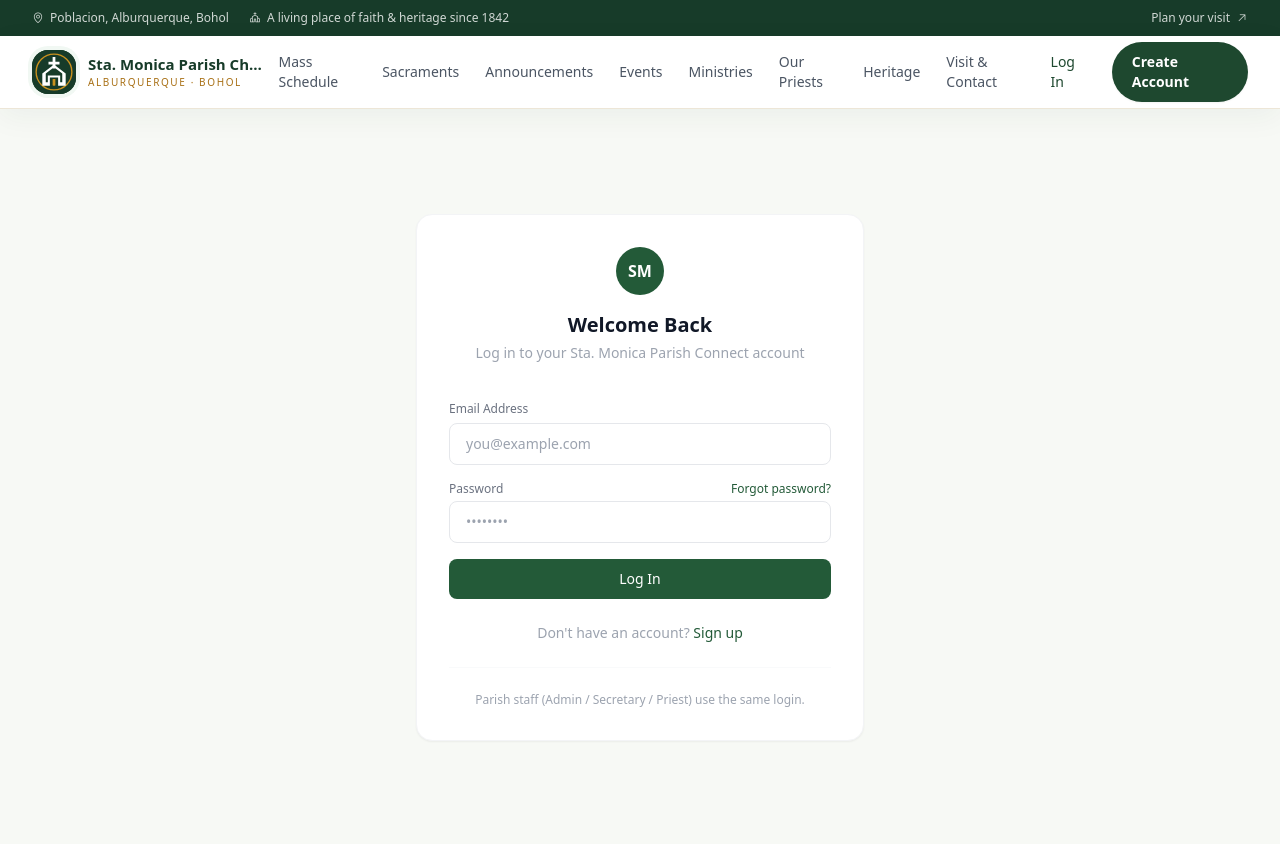
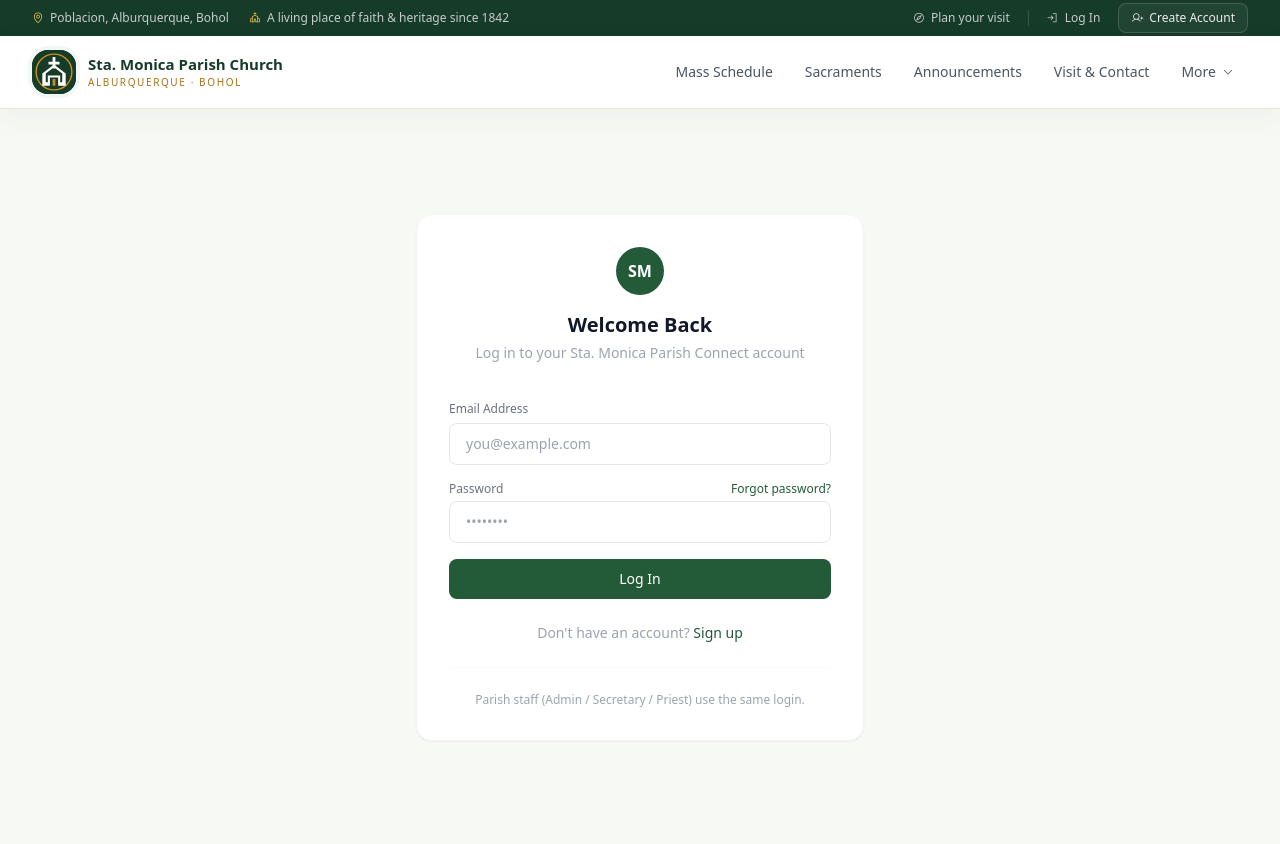
Before and after one commit to Malate1/STAMONICAPARISH, a CodeIgniter app: page /stamonica-parish/login in a window 1280 px wide. Shown: the top 844 px of the page. Run offline with CodeIgniter, Linux system fonts and the light colour scheme; some libraries are stand-ins or nearby versions; some web fonts are replaced.

Commit message:
Refactor public navigation structure and enhance mobile responsiveness

```diff
--- a/application/views/partials/public_nav.php
+++ b/application/views/partials/public_nav.php
@@ -3,35 +3,22 @@ $current_path = trim(uri_string(), '/');
 $is_active = static function ($route) use ($current_path) {
     return $current_path === $route || strpos($current_path, $route . '/') === 0;
 };
-?>
-<div class="hidden md:block bg-parish-900 text-white/80 text-xs">
-  <div class="max-w-7xl mx-auto px-4 sm:px-6 lg:px-8 h-9 flex items-center justify-between">
-    <div class="flex items-center gap-5">
-      <span class="inline-flex items-center gap-1.5"><i class="ph ph-map-pin"></i> Poblacion, Alburquerque, Bohol</span>
-      <span class="inline-flex items-center gap-1.5"><i class="ph ph-church"></i> A living place of faith &amp; heritage since 1842</span>
-    </div>
-    <a href="<?= site_url('contact') ?>" class="inline-flex items-center gap-1.5 hover:text-white transition">
-      Plan your visit <i class="ph ph-arrow-up-right"></i>
-    </a>
-  </div>
-</div>
 
-<nav x-data="{ open: false }" class="sticky top-0 z-40 bg-white/95 backdrop-blur-xl border-b border-stonewarm-200/80 shadow-[0_8px_30px_rgba(23,59,41,.05)]">
-  <div class="max-w-7xl mx-auto px-4 sm:px-6 lg:px-8">
-    <div class="flex justify-between items-center h-[72px]">
-      <a href="<?= site_url('/') ?>" class="flex items-center gap-3 min-w-0">
-        <div class="w-11 h-11 rounded-2xl bg-parish-800 ring-4 ring-parish-50 flex-shrink-0 overflow-hidden shadow-sm">
-          <img src="<?= base_url('favicon.svg') ?>" alt="Sta. Monica Parish Church logo" class="w-full h-full object-cover">
-        </div>
-        <div class="leading-tight min-w-0">
-          <div class="font-bold text-parish-900 text-[15px] truncate">Sta. Monica Parish Church</div>
-          <div class="text-[10px] text-gold-600 tracking-[.16em] uppercase mt-0.5">Alburquerque · Bohol</div>
-        </div>
-      </a>
+$primary_links = [
+    'mass-schedule' => 'Mass Schedule',
+    'sacraments' => 'Sacraments',
+    'announcements' => 'Announcements',
+    'contact' => 'Visit & Contact',
+];
 
-      <div class="hidden xl:flex items-center gap-0.5">
-        <?php
-          $links = [
+$secondary_links = [
+    'events' => ['label' => 'Events', 'icon' => 'ph-calendar-star'],
+    'ministries' => ['label' => 'Ministries', 'icon' => 'ph-users-three'],
+    'priests' => ['label' => 'Our Priests', 'icon' => 'ph-church'],
+    'about' => ['label' => 'Heritage', 'icon' => 'ph-landmark'],
+];
+
+$all_links = [
     'mass-schedule' => 'Mass Schedule',
     'sacraments' => 'Sacraments',
     'announcements' => 'Announcements',
@@ -41,46 +28,168 @@ $is_active = static function ($route) use ($current_path) {
     'about' => 'Heritage',
     'contact' => 'Visit & Contact',
 ];
-          foreach ($links as $route => $label):
-            $active = $is_active($route);
+
+$secondary_active = false;
+foreach (array_keys($secondary_links) as $route) {
+    if ($is_active($route)) {
+        $secondary_active = true;
+        break;
+    }
+}
 ?>
-        <a href="<?= site_url($route) ?>" class="px-3 py-2 text-sm font-medium rounded-full transition <?= $active ? 'bg-parish-50 text-parish-800' : 'text-gray-600 hover:text-parish-800 hover:bg-stonewarm-50' ?>">
+
+<!-- Slim utility bar: location + subtle account actions -->
+<div class="hidden md:block bg-parish-900 text-white/75 text-xs">
+  <div class="max-w-[1440px] mx-auto px-5 lg:px-8 h-9 flex items-center justify-between gap-6">
+    <div class="flex items-center gap-5 min-w-0">
+      <span class="inline-flex items-center gap-1.5 whitespace-nowrap">
+        <i class="ph ph-map-pin text-gold-300"></i>
+        Poblacion, Alburquerque, Bohol
+      </span>
+      <span class="hidden lg:inline-flex items-center gap-1.5 truncate">
+        <i class="ph ph-church text-gold-300"></i>
+        A living place of faith &amp; heritage since 1842
+      </span>
+    </div>
+
+    <div class="flex items-center gap-1 flex-shrink-0">
+      <a href="<?= site_url('contact') ?>" class="inline-flex items-center gap-1.5 px-2.5 py-1.5 rounded-lg hover:bg-white/10 hover:text-white transition">
+        <i class="ph ph-compass"></i>
+        Plan your visit
+      </a>
+
+      <span class="w-px h-4 bg-white/15 mx-1"></span>
+
+      <?php if (!empty($current_user)): ?>
+        <a href="<?= role_home_url($current_user['role_id']) ?>" class="inline-flex items-center gap-2 px-2.5 py-1.5 rounded-lg hover:bg-white/10 hover:text-white transition">
+          <span class="w-5 h-5 rounded-full bg-gold-500 text-white flex items-center justify-center text-[9px] font-bold">
+            <?= initials($current_user['first_name'] . ' ' . $current_user['last_name']) ?>
+          </span>
+          My Account
+        </a>
+      <?php else: ?>
+        <a href="<?= site_url('login') ?>" class="inline-flex items-center gap-1.5 px-2.5 py-1.5 rounded-lg hover:bg-white/10 hover:text-white transition">
+          <i class="ph ph-sign-in"></i>
+          Log In
+        </a>
+        <a href="<?= site_url('register') ?>" class="inline-flex items-center gap-1.5 ml-1 px-3 py-1.5 rounded-lg border border-white/15 bg-white/5 text-white/90 hover:bg-white/10 hover:border-white/25 hover:text-white transition">
+          <i class="ph ph-user-plus"></i>
+          Create Account
+        </a>
+      <?php endif; ?>
+    </div>
+  </div>
+</div>
+
+<nav
+  x-data="{ open: false, moreOpen: false }"
+  class="sticky top-0 z-40 bg-white/95 backdrop-blur-xl border-b border-stonewarm-200/80 shadow-[0_8px_30px_rgba(23,59,41,.05)]"
+>
+  <div class="max-w-[1440px] mx-auto px-4 sm:px-6 lg:px-8">
+    <div class="flex items-center justify-between gap-5 h-[72px]">
+      <!-- Brand -->
+      <a href="<?= site_url('/') ?>" class="flex items-center gap-3 min-w-0 flex-shrink-0">
+        <div class="w-11 h-11 rounded-2xl bg-parish-800 ring-4 ring-parish-50 flex-shrink-0 overflow-hidden shadow-sm">
+          <img src="<?= base_url('favicon.svg') ?>" alt="Sta. Monica Parish Church logo" class="w-full h-full object-cover">
+        </div>
+        <div class="leading-tight min-w-0">
+          <div class="font-bold text-parish-900 text-[15px] truncate max-w-[230px]">Sta. Monica Parish Church</div>
+          <div class="text-[10px] text-gold-600 tracking-[.16em] uppercase mt-0.5 whitespace-nowrap">Alburquerque · Bohol</div>
+        </div>
+      </a>
+
+      <!-- Desktop navigation -->
+      <div class="hidden xl:flex items-center justify-end gap-1 min-w-0">
+        <?php foreach ($primary_links as $route => $label): ?>
+          <a href="<?= site_url($route) ?>"
+             class="px-3.5 py-2 text-sm font-medium rounded-full whitespace-nowrap transition <?= $is_active($route) ? 'bg-parish-50 text-parish-800' : 'text-gray-600 hover:text-parish-800 hover:bg-stonewarm-50' ?>">
             <?= $label ?>
+          </a>
+        <?php endforeach; ?>
+
+        <!-- Full secondary nav only on very wide screens -->
+        <div class="hidden 2xl:flex items-center gap-1">
+          <?php foreach ($secondary_links as $route => $meta): ?>
+            <a href="<?= site_url($route) ?>"
+               class="px-3.5 py-2 text-sm font-medium rounded-full whitespace-nowrap transition <?= $is_active($route) ? 'bg-parish-50 text-parish-800' : 'text-gray-600 hover:text-parish-800 hover:bg-stonewarm-50' ?>">
+              <?= $meta['label'] ?>
             </a>
           <?php endforeach; ?>
         </div>
 
-      <div class="hidden xl:flex items-center gap-2">
-        <?php if (!empty($current_user)): ?>
-          <a href="<?= role_home_url($current_user['role_id']) ?>" class="flex items-center gap-2 pl-2 pr-3 py-1.5 rounded-full border border-stonewarm-200 hover:border-parish-200 hover:bg-parish-50 transition">
-            <div class="w-8 h-8 rounded-full bg-gold-500 text-white flex items-center justify-center text-xs font-semibold"><?= initials($current_user['first_name'] . ' ' . $current_user['last_name']) ?></div>
-            <span class="text-sm font-medium text-gray-700"><?= html_escape($current_user['first_name']) ?></span>
+        <!-- Compact "More" dropdown for standard desktop widths -->
+        <div class="relative 2xl:hidden" @click.outside="moreOpen = false">
+          <button
+            type="button"
+            @click="moreOpen = !moreOpen"
+            :aria-expanded="moreOpen"
+            class="inline-flex items-center gap-1.5 px-3.5 py-2 text-sm font-medium rounded-full whitespace-nowrap transition <?= $secondary_active ? 'bg-parish-50 text-parish-800' : 'text-gray-600 hover:text-parish-800 hover:bg-stonewarm-50' ?>"
+          >
+            More
+            <i class="ph ph-caret-down text-xs transition-transform" :class="moreOpen ? 'rotate-180' : ''"></i>
+          </button>
+
+          <div
+            x-show="moreOpen"
+            x-cloak
+            x-transition.origin.top.right
+            class="absolute right-0 top-full mt-2 w-60 rounded-2xl bg-white border border-stonewarm-200 shadow-xl p-2"
+          >
+            <?php foreach ($secondary_links as $route => $meta): ?>
+              <a href="<?= site_url($route) ?>"
+                 @click="moreOpen = false"
+                 class="flex items-center gap-3 px-3.5 py-3 rounded-xl text-sm transition <?= $is_active($route) ? 'bg-parish-50 text-parish-800 font-semibold' : 'text-gray-700 hover:bg-stonewarm-50 hover:text-parish-800' ?>">
+                <span class="w-8 h-8 rounded-lg bg-parish-50 text-parish-700 flex items-center justify-center">
+                  <i class="ph <?= $meta['icon'] ?>"></i>
+                </span>
+                <span><?= $meta['label'] ?></span>
+                <i class="ph ph-arrow-right ml-auto text-gray-300"></i>
               </a>
-        <?php else: ?>
-          <a href="<?= site_url('login') ?>" class="px-4 py-2 text-sm font-medium text-parish-800 hover:bg-parish-50 rounded-full transition">Log In</a>
-          <a href="<?= site_url('register') ?>" class="px-5 py-2.5 text-sm font-semibold text-white bg-parish-800 hover:bg-parish-900 rounded-full shadow-sm transition">Create Account</a>
-        <?php endif; ?>
+            <?php endforeach; ?>
+          </div>
+        </div>
       </div>
 
-      <button @click="open = !open" :aria-expanded="open" aria-label="Open navigation menu" class="xl:hidden w-10 h-10 inline-flex items-center justify-center rounded-full bg-stonewarm-50 text-parish-900 hover:bg-parish-50 transition">
+      <!-- Mobile/tablet menu button -->
+      <button
+        @click="open = !open"
+        :aria-expanded="open"
+        aria-label="Open navigation menu"
+        class="xl:hidden w-10 h-10 inline-flex items-center justify-center rounded-full bg-stonewarm-50 text-parish-900 hover:bg-parish-50 transition flex-shrink-0"
+      >
         <i class="ph text-2xl" :class="open ? 'ph-x' : 'ph-list'"></i>
       </button>
     </div>
   </div>
 
-  <div x-show="open" x-cloak x-transition.opacity class="xl:hidden border-t border-stonewarm-200 bg-white">
-    <div class="px-4 py-4 grid sm:grid-cols-2 gap-1">
-      <?php foreach ($links as $route => $label): ?>
-      <a @click="open = false" href="<?= site_url($route) ?>" class="flex items-center justify-between px-4 py-3 rounded-xl text-sm font-medium <?= $is_active($route) ? 'bg-parish-50 text-parish-800' : 'text-gray-700 hover:bg-stonewarm-50' ?>">
-        <?= $label ?><i class="ph ph-arrow-right text-gray-300"></i>
+  <!-- Mobile/tablet navigation -->
+  <div x-show="open" x-cloak x-transition.opacity class="xl:hidden border-t border-stonewarm-200 bg-white shadow-lg">
+    <div class="px-4 py-4">
+      <div class="grid sm:grid-cols-2 gap-1">
+        <?php foreach ($all_links as $route => $label): ?>
+          <a
+            @click="open = false"
+            href="<?= site_url($route) ?>"
+            class="flex items-center justify-between px-4 py-3 rounded-xl text-sm font-medium <?= $is_active($route) ? 'bg-parish-50 text-parish-800' : 'text-gray-700 hover:bg-stonewarm-50' ?>"
+          >
+            <?= $label ?>
+            <i class="ph ph-arrow-right text-gray-300"></i>
           </a>
         <?php endforeach; ?>
-      <div class="sm:col-span-2 pt-3 mt-2 border-t border-stonewarm-200 flex gap-2">
+      </div>
+
+      <div class="pt-3 mt-3 border-t border-stonewarm-200 flex gap-2">
         <?php if (!empty($current_user)): ?>
-          <a href="<?= role_home_url($current_user['role_id']) ?>" class="flex-1 text-center px-4 py-3 text-sm font-semibold text-white bg-parish-800 rounded-xl">My Account</a>
+          <a href="<?= role_home_url($current_user['role_id']) ?>" class="flex-1 text-center px-4 py-3 text-sm font-semibold text-white bg-parish-800 rounded-xl">
+            My Account
+          </a>
         <?php else: ?>
-          <a href="<?= site_url('login') ?>" class="flex-1 text-center px-4 py-3 text-sm font-semibold text-parish-800 border border-parish-200 rounded-xl">Log In</a>
-          <a href="<?= site_url('register') ?>" class="flex-1 text-center px-4 py-3 text-sm font-semibold text-white bg-parish-800 rounded-xl">Sign Up</a>
+          <a href="<?= site_url('login') ?>" class="flex-1 inline-flex items-center justify-center gap-2 px-4 py-3 text-sm font-semibold text-parish-800 border border-parish-200 rounded-xl">
+            <i class="ph ph-sign-in"></i> Log In
+          </a>
+          <a href="<?= site_url('register') ?>" class="flex-1 inline-flex items-center justify-center gap-2 px-4 py-3 text-sm font-semibold text-white bg-parish-800 rounded-xl">
+            <i class="ph ph-user-plus"></i> Sign Up
+          </a>
         <?php endif; ?>
       </div>
     </div>
```
Lines whose indentation alone changed are shown as unchanged.
